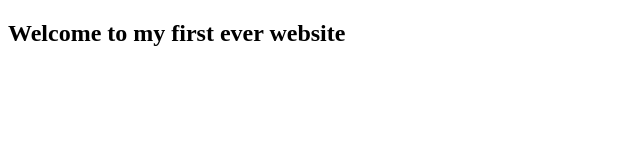
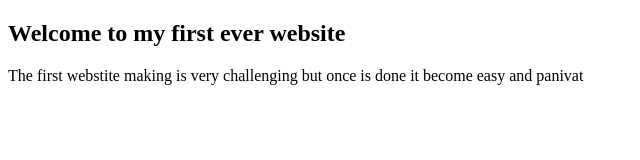
Before and after one commit to easylesson/my-first-website, a plain HTML site: page index.html in a window 1280 px wide. Shown: the whole page, without its empty margins (0-640 px from the left). Drawn offline with Linux system fonts and the light colour scheme.

Commit message:
my-first-change

```diff
--- a/index.html
+++ b/index.html
@@ -7,5 +7,6 @@
 </head>
 <body>
     <h2>Welcome to my first ever website</h2>
+    <p>The first webstite making is very challenging but once is done it become easy and panivat</p>
 </body>
 </html>
```
